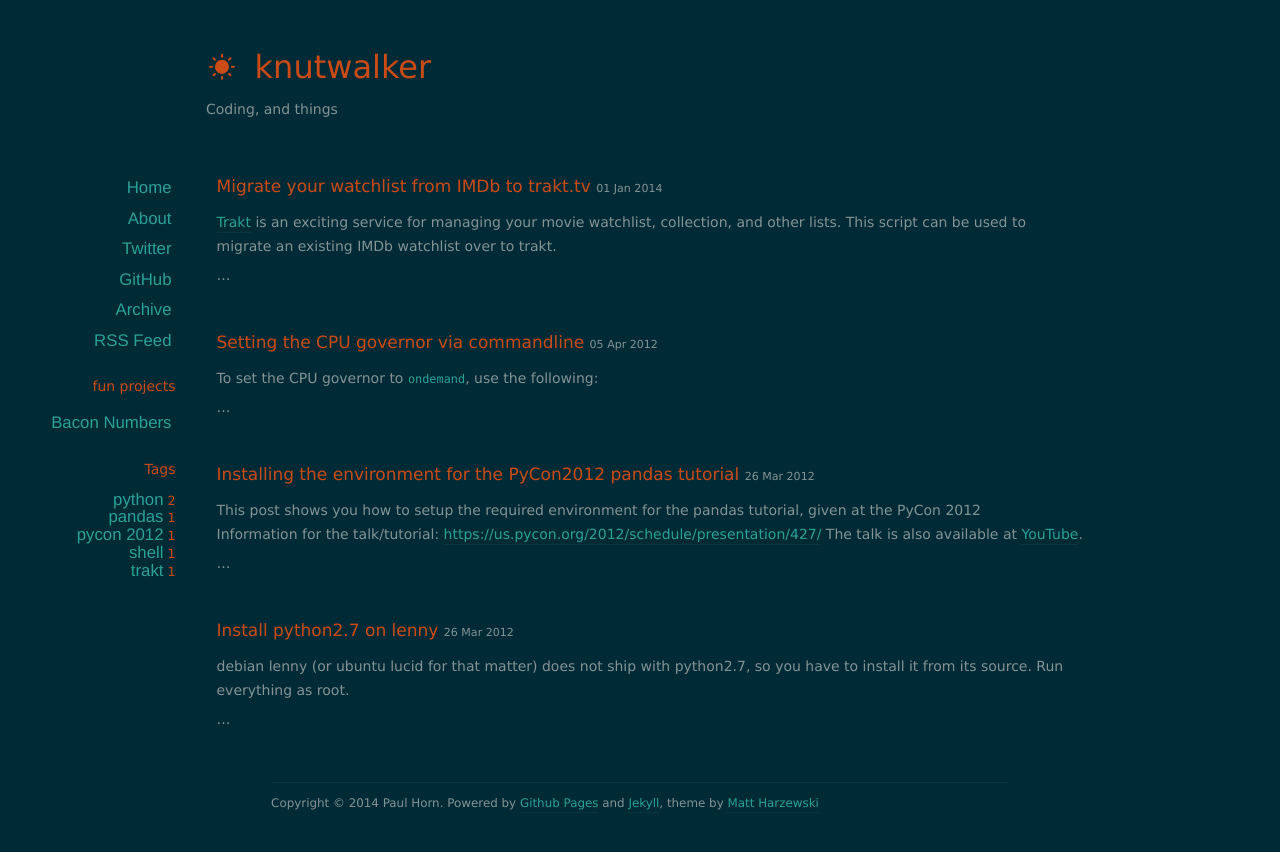
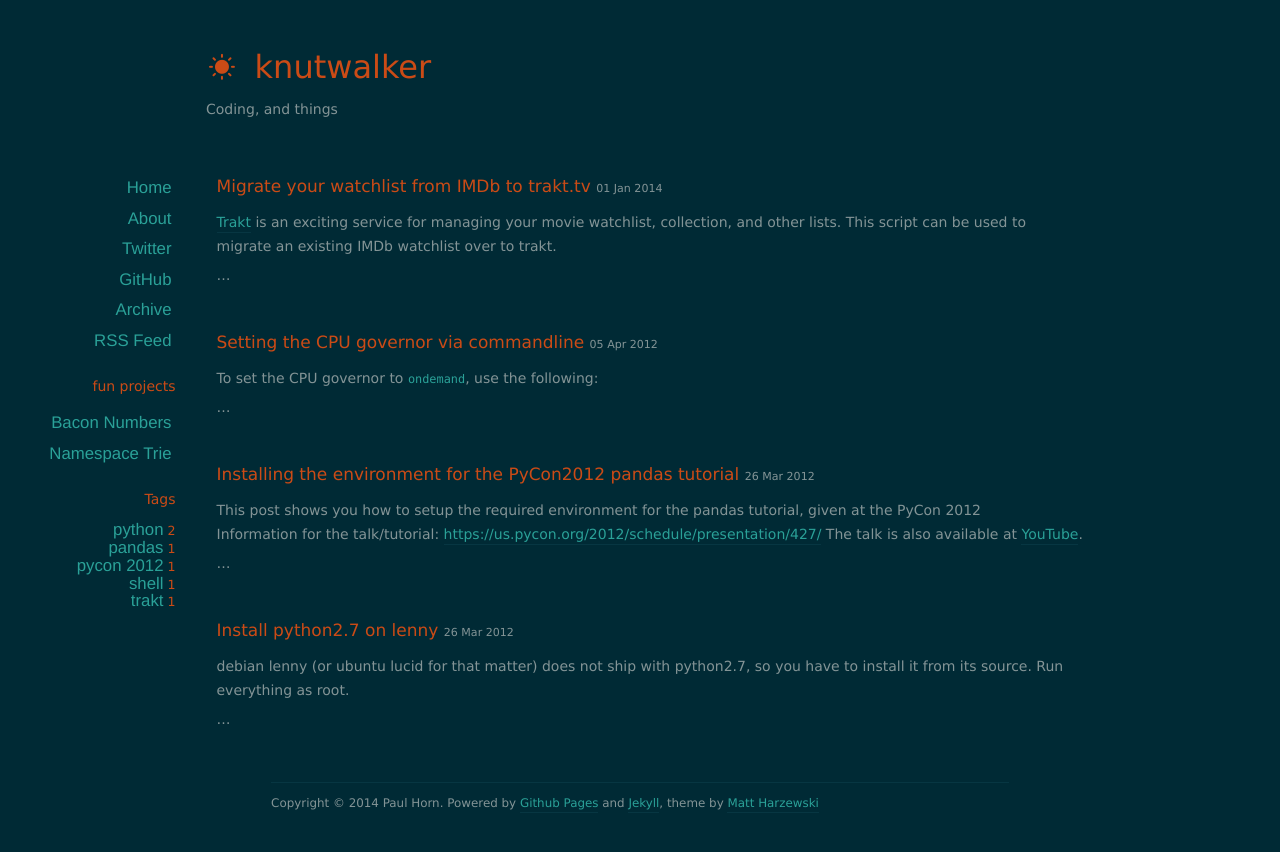
Before and after one commit to knutwalker/knutwalker.github.io, a Jekyll site: the page built from index.html, in a window 1280 px wide. Shown: the top 852 px of the page. Built offline with Jekyll 4.4.1, drawn with Linux system fonts in a browser that asks for light colours; nearby versions of some CDN libraries; Markdown is read by kramdown in place of the engine named in the settings; the list of posts is cut into pages by our own code.

Commit message:
more fun projects

```diff
--- /dev/null
+++ b/_data/projects.yml
@@ -0,0 +1,5 @@
+- name: Bacon Numbers
+  url: /bacon-number/
+
+- name: Namespace Trie
+  url: /namespacetrie/
--- a/_layouts/default.html
+++ b/_layouts/default.html
@@ -30,7 +30,9 @@
         </ul>
         <h3>fun projects</h3>
         <ul>
-          <li><a href="/bacon-number/">Bacon Numbers</a></li>
+          {% for project in site.data.projects %}
+          <li><a href="{{ project.url }}">{{ project.name }}</a></li>
+          {% endfor %}
         </ul>
         {% if site.tags.size > 0 %}
         <h3>Tags</h3>
```
